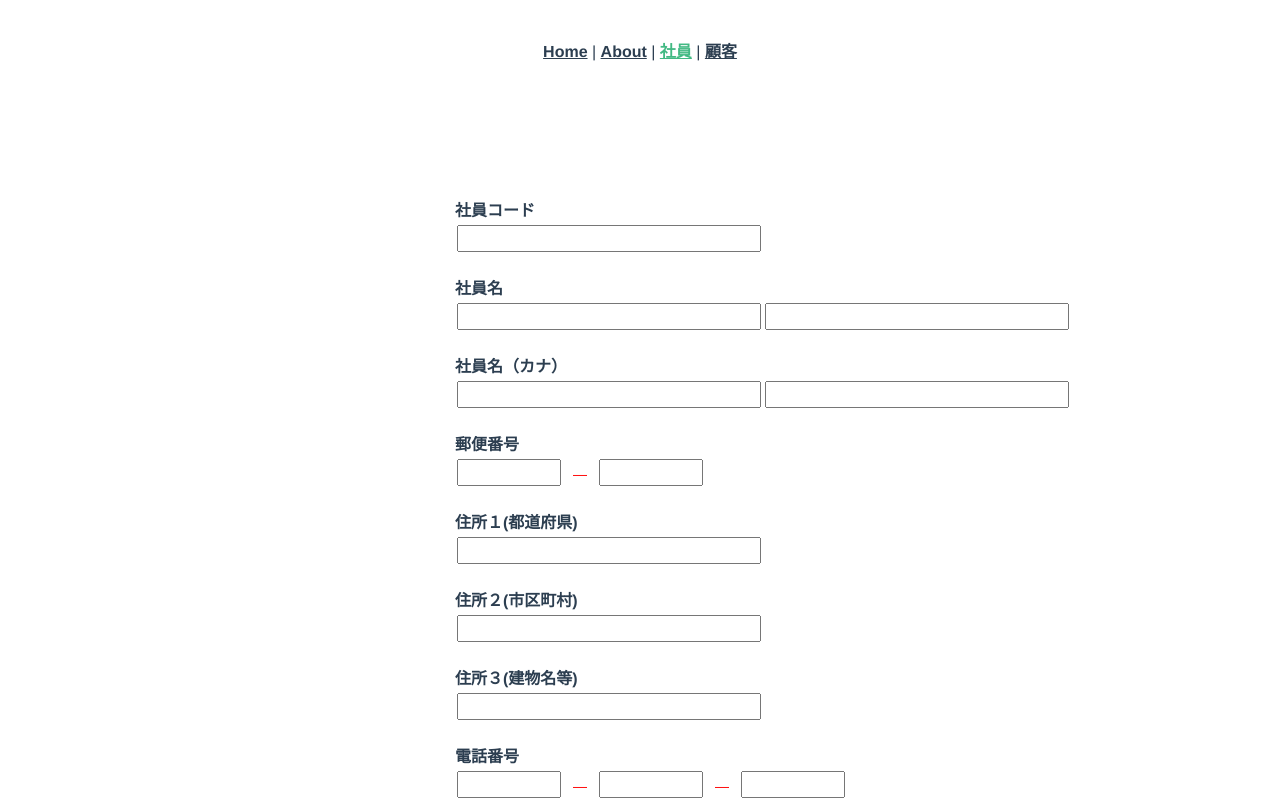
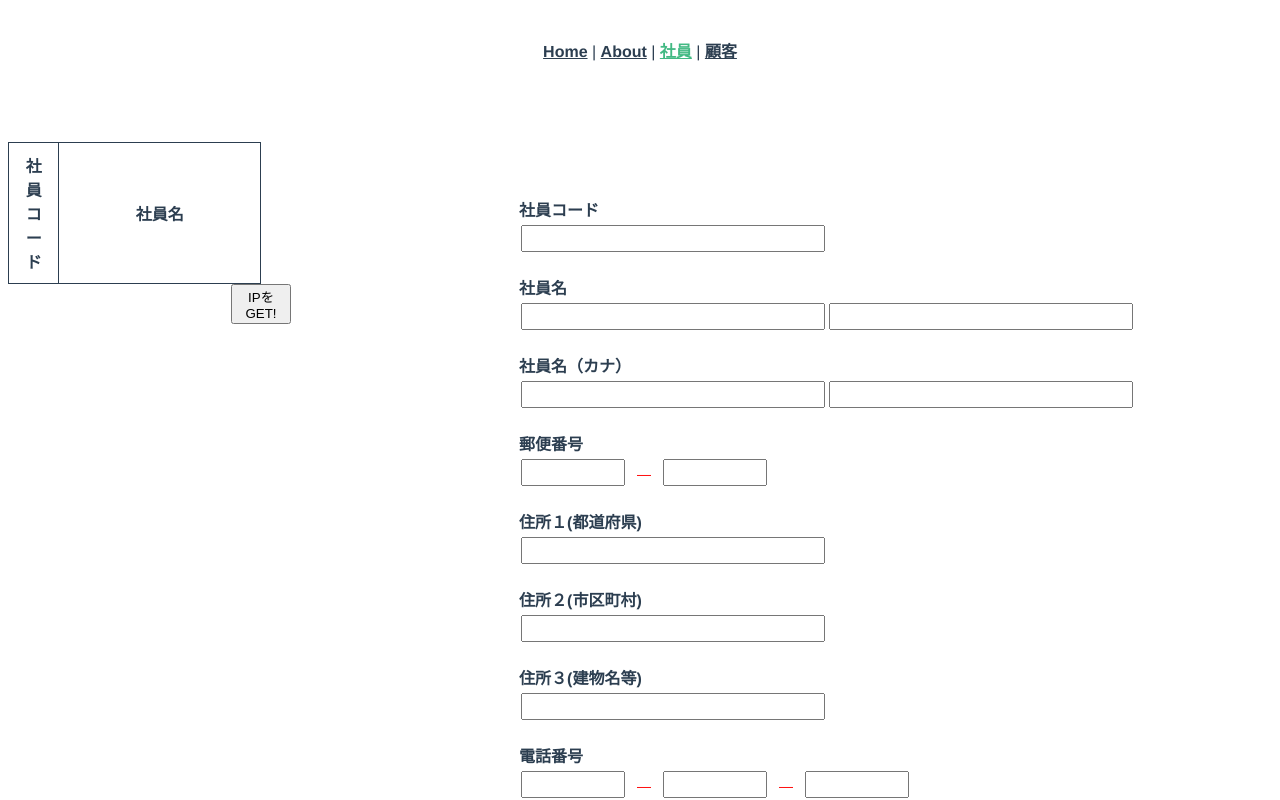
Before and after one commit to maki-kamada/UserStaffEditScreen, a Vue app: page /staff in a window 1280 px wide. Shown: the top 800 px of the page. Built offline with nearby package versions, Linux system fonts and the light colour scheme.

Commit message:
データベースの表示したい

```diff
--- a/package.json
+++ b/package.json
@@ -8,8 +8,10 @@
     "lint": "vue-cli-service lint"
   },
   "dependencies": {
+    "axios": "^0.24.0",
     "core-js": "^3.6.5",
     "vue": "^2.6.14",
+    "vue-axios": "^3.4.0",
     "vue-router": "^3.2.0"
   },
   "devDependencies": {
--- a/src/main.js
+++ b/src/main.js
@@ -1,8 +1,12 @@
 import Vue from 'vue'
 import App from './App.vue'
 import router from './router'
+import axios from 'axios'
+import VueAxios from 'vue-axios'
 
 Vue.config.productionTip = false
+
+Vue.use(VueAxios, axios)
 
 new Vue({
   router,
--- a/src/views/Staff.vue
+++ b/src/views/Staff.vue
@@ -1,5 +1,12 @@
 <template>
+
+
 <div class="container">
+    <div class="items">
+    <Table row1="社員コード" row2="社員名" :items= "items"></Table>
+    <button @click="getIp" type="button">IPをGET!</button>
+    </div>
+    <div class="items">
     <form>
         <table>
             <div class="container">
@@ -92,14 +99,21 @@
     <div class="register">
         <button type="button" :disabled=isDisabled>送信</button>
     </div>
+    </div>
+
 </div>
 </template>
 
 
 
 <script>
+import Table from '@/components/Table.vue'
+
 
 export default {
+    components: {
+        Table
+    },
     data() {
         return {
             code: '',
@@ -124,8 +138,29 @@ export default {
             cityFlg: false,
             telFlg: false,
             mailFlg: false,
-            errors: {}
+            errors: {},
+            // items: [
+            //     { code: 100, last_name: "aaa" },
+            //     { code: 200, last_name: "bbb" },
+            // ],
+            items: null
         }
+    },
+    methods: {
+        getIp() {
+
+        this.axios.get('/api/Function1')
+          .then((res) => {
+            console.log(res.data)
+            var string1 = JSON.stringify(res.data);
+            let arr = JSON.parse(string1);
+            console.log(arr);
+            this.items = arr;
+          })
+          .catch((e) => {
+            alert(e);
+          });
+      }
     },
     computed: {     // 必須入力項目が未入力の場合、送信ボタンが非活性化する
         isDisabled() {
@@ -315,8 +350,16 @@ export default {
 
 <style scoped>
 .container {
-    width: 380px;
+    width: 100%;
     margin: 50px auto;
+    overflow: hidden;
+}
+.items {
+    float: left;
+}
+table {
+    margin-left: auto;
+    margin-right: auto;
 }
 label {
     display: inline-block;
--- /dev/null
+++ b/vue.config.js
@@ -0,0 +1,9 @@
+module.exports = {
+    devServer: {
+        proxy: {
+            '/api/': {
+                target: 'http://localhost:7071'
+            }
+        }
+    }
+};
```
Also changed, not shown: 1 other file (tests, documents, lock files or other folders).
